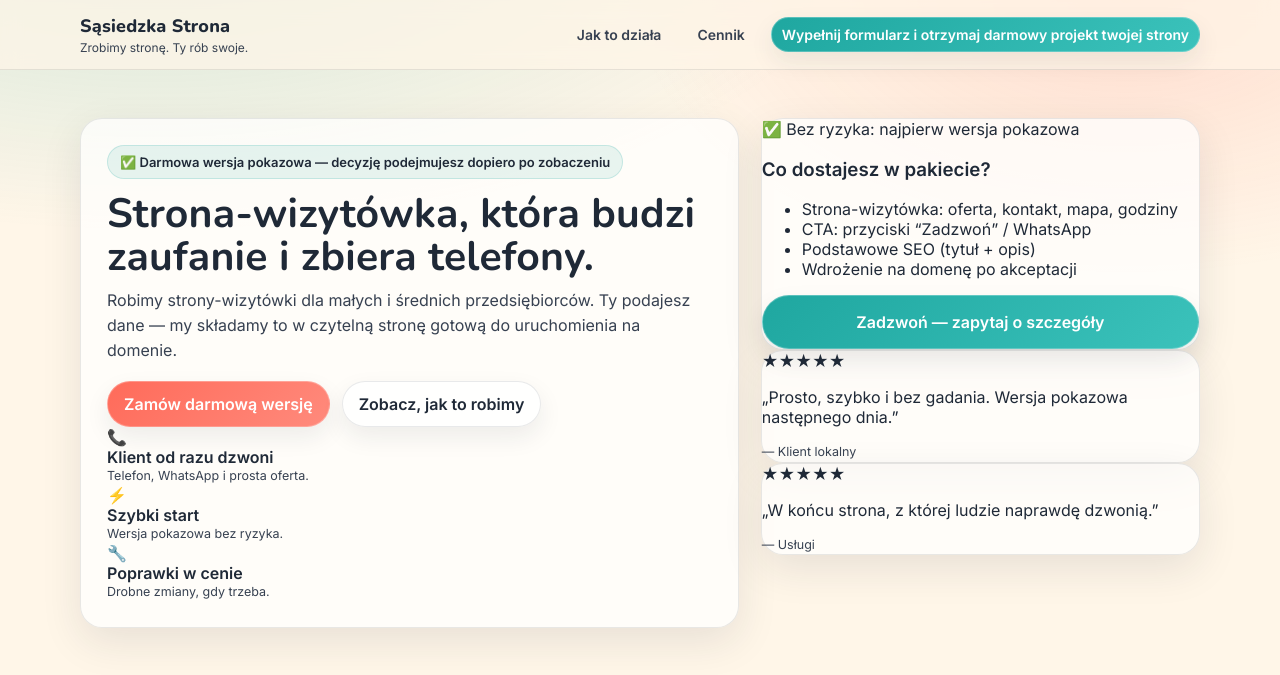
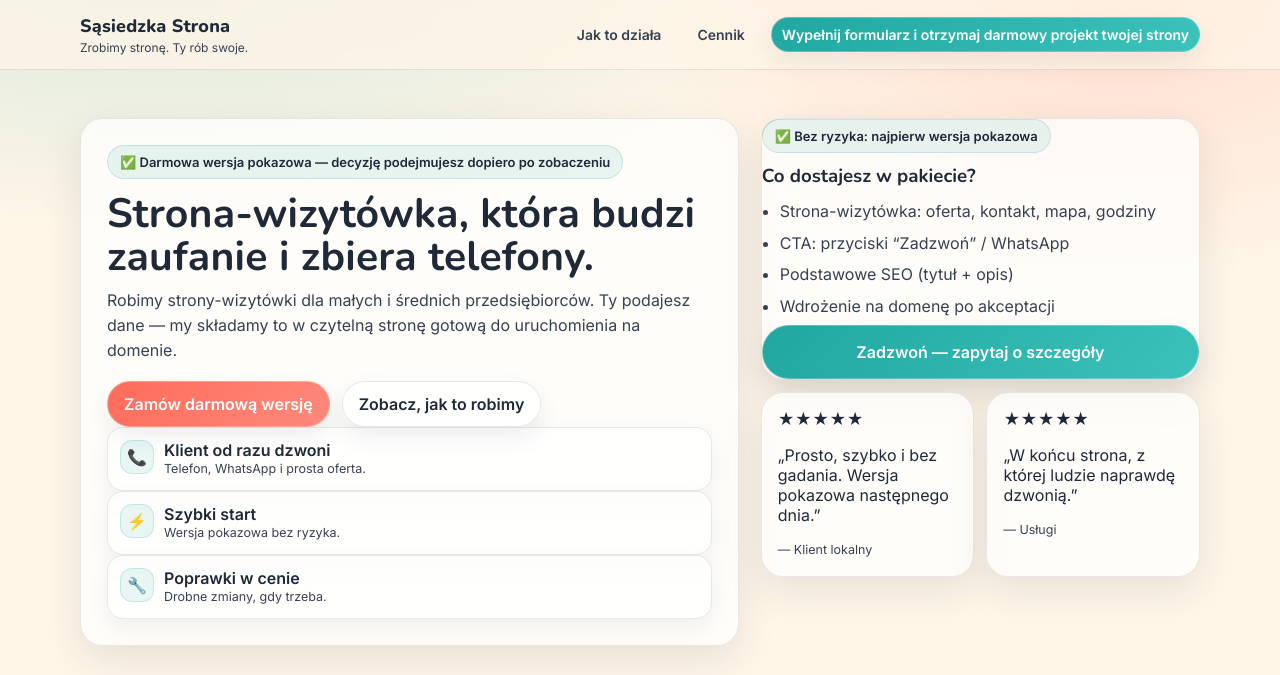
Before and after one commit to jgm-mn/moja-strona-demo, a plain HTML site: page index.html in a window 1280 px wide. Shown: the top 675 px of the page. Drawn offline with nearby package versions, Linux system fonts and the light colour scheme.

Commit message:
Update style.css

```diff
--- a/style.css
+++ b/style.css
@@ -271,3 +271,53 @@ input:focus,select:focus,textarea:focus{
 hr { display: none !important; }
 .section { border-top: none !important; outline: none !important; }
 <link rel="stylesheet" href="style.css?v=3">
+/* --- zamienniki zaznaczonych elementów --- */
+.benefits-grid{
+  margin-top:14px;
+  display:grid;
+  grid-template-columns:repeat(3,1fr);
+  gap:10px;
+}
+.benefit{
+  display:flex;
+  gap:10px;
+  align-items:flex-start;
+  padding:12px;
+  border:1px solid var(--line);
+  border-radius:16px;
+  background:rgba(255,255,255,.72);
+  box-shadow:0 10px 26px rgba(31,41,55,.06);
+}
+.benefit-ico{
+  width:34px;height:34px;
+  display:flex;align-items:center;justify-content:center;
+  border-radius:12px;
+  background:rgba(31,167,160,.10);
+  border:1px solid rgba(31,167,160,.18);
+}
+
+.trust{ display:flex; flex-direction:column; gap:12px; }
+.trust-card h3{ margin:10px 0 8px; font-family:Nunito, sans-serif; }
+.trust-badge{
+  display:inline-flex; align-items:center; gap:8px;
+  padding:8px 12px; border-radius:999px;
+  background:rgba(31,167,160,.10);
+  border:1px solid rgba(31,167,160,.18);
+  font-weight:800; font-size:13px;
+}
+.trust-list{ margin:10px 0 0; padding-left:18px; color:var(--muted); line-height:1.6; }
+.trust-list li{ margin:6px 0; }
+
+.trust-quotes{
+  display:grid;
+  grid-template-columns:1fr 1fr;
+  gap:12px;
+}
+.quote{ padding:16px; }
+.quote-stars{ font-weight:900; letter-spacing:.5px; margin-bottom:6px; }
+
+/* responsywność */
+@media (max-width: 920px){
+  .benefits-grid{ grid-template-columns:1fr; }
+  .trust-quotes{ grid-template-columns:1fr; }
+}
```
